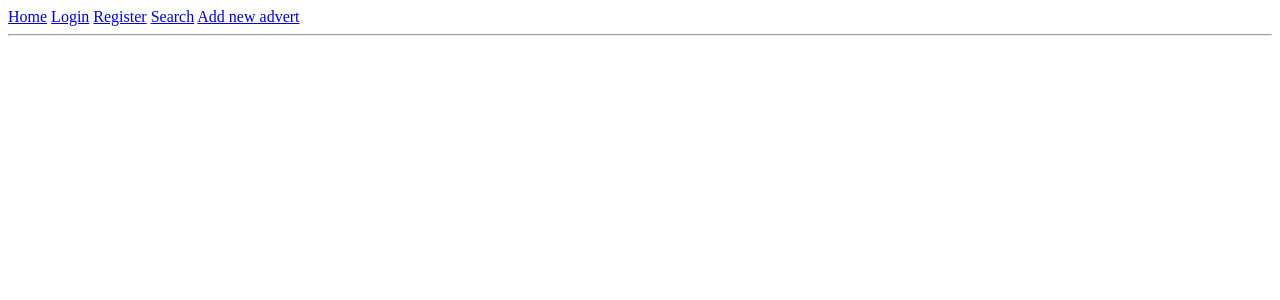
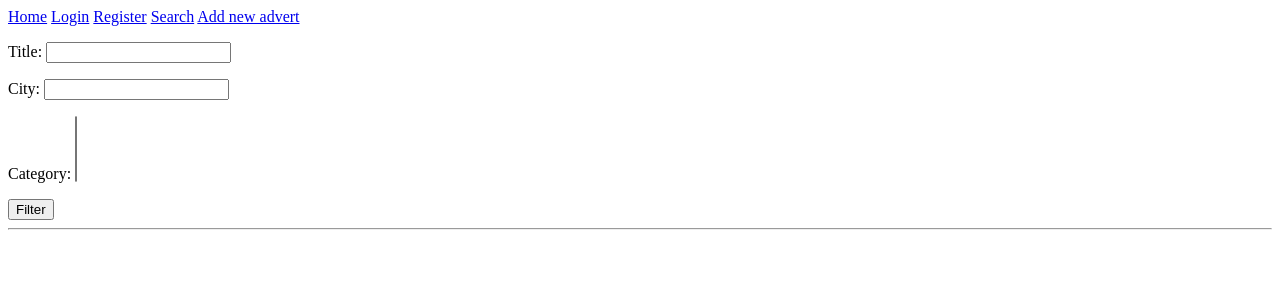
Before and after one commit to OskarBukowski/404_NOT_FOUND, a Django app: page /adverts/ in a window 1280 px wide. Shown: the top 300 px of the page. Run offline with Django 4.2, Linux system fonts and the light colour scheme; data that the repository does not hold is empty; parts of the project's set-up code (start-up, migrations or seed data) failed here and were passed over.

Commit message:
Add filter form

```diff
--- a/advertisements/forms.py
+++ b/advertisements/forms.py
@@ -1,6 +1,6 @@
 from django import forms
 
-from advertisements.models import Advert
+from advertisements.models import Advert, Category
 
 
 class AdvertForm(forms.ModelForm):
@@ -9,3 +9,13 @@ class AdvertForm(forms.ModelForm):
         model = Advert
         fields = "__all__"
         exclude = ('is_active', 'user',)
+
+
+class AdvertFilterForm(forms.ModelForm):
+
+    title = forms.CharField(required=False)
+    city = forms.CharField(required=False)
+    category = forms.MultipleChoiceField(choices=[(c.pk, c.name) for c in Category.objects.all()], required=False)
+    class Meta:
+        model = Advert
+        fields = ('title', 'city', 'category',)
--- /dev/null
+++ b/advertisements/templates/advert_filter.html
@@ -0,0 +1,5 @@
+<form method="POST" action="">
+    {% csrf_token %}
+    {{ form.as_p }}
+    <input type="submit" value="Filter">
+</form>
--- a/advertisements/templates/adverts.html
+++ b/advertisements/templates/adverts.html
@@ -1,6 +1,9 @@
 {% extends 'base.html' %}
 
 {% block body %}
+  <div>
+    {% include 'advert_filter.html' %}
+  </div>
   <div>
     <hr>
     {% for advert in adverts %}
--- a/advertisements/views.py
+++ b/advertisements/views.py
@@ -1,11 +1,12 @@
 from django.shortcuts import render, redirect
-from advertisements.forms import AdvertForm
+from advertisements.forms import AdvertForm, AdvertFilterForm
 from advertisements.models import Advert
 
 
 def list_view(request):
     adverts = Advert.objects.all()
-    return render(request, 'adverts.html', context={'adverts': adverts})
+    filter_form = AdvertFilterForm(request.POST or None)
+    return render(request, 'adverts.html', context={'form':filter_form, 'adverts': adverts})
 
 
 def single_advert(request, pk):
@@ -20,3 +21,8 @@ def create_advert(request):
         form.save()
         return redirect('adverts')
     return render(request, 'advert_create.html', {'form': form})
+
+
+def filter_adverts(request):
+    form = AdvertFilterForm(request.POST or None)
+    return render(request, 'advert_filter.html', {'form': form})
```
